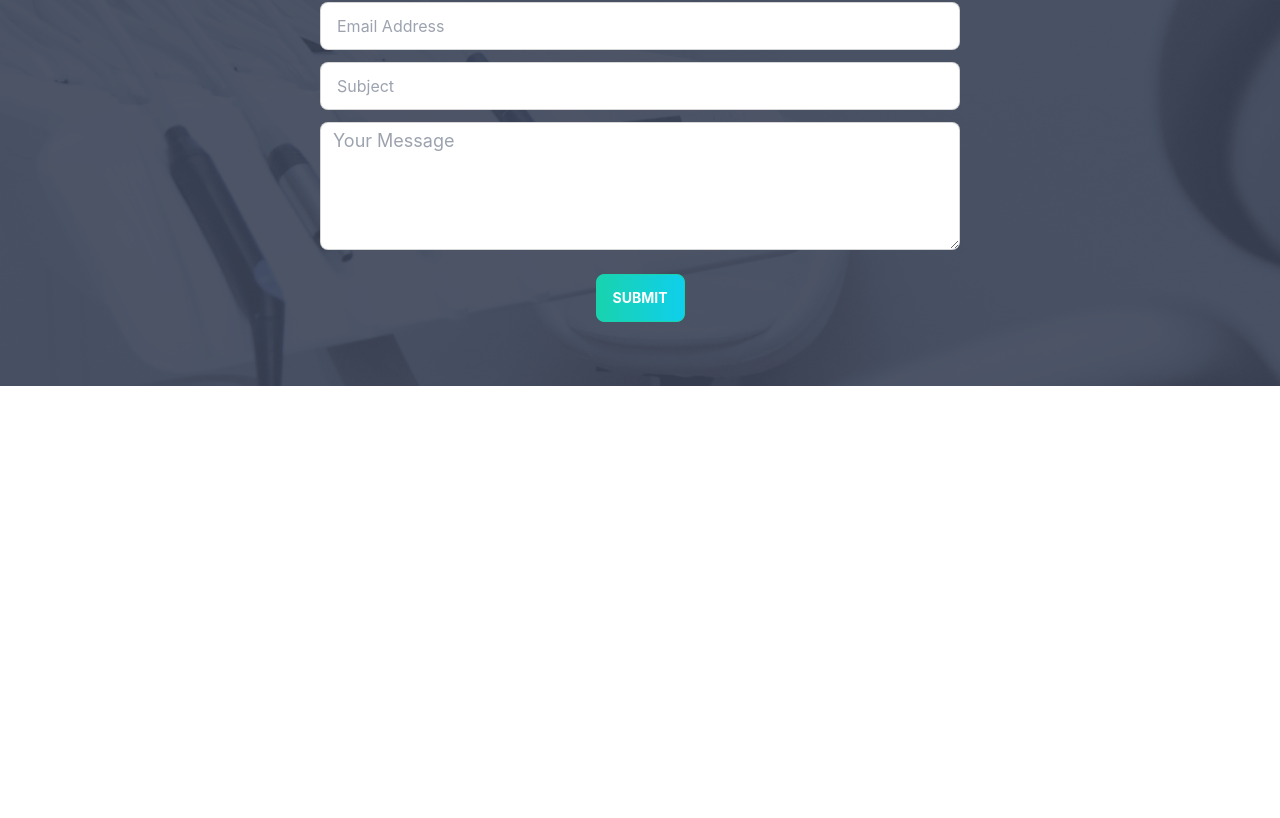
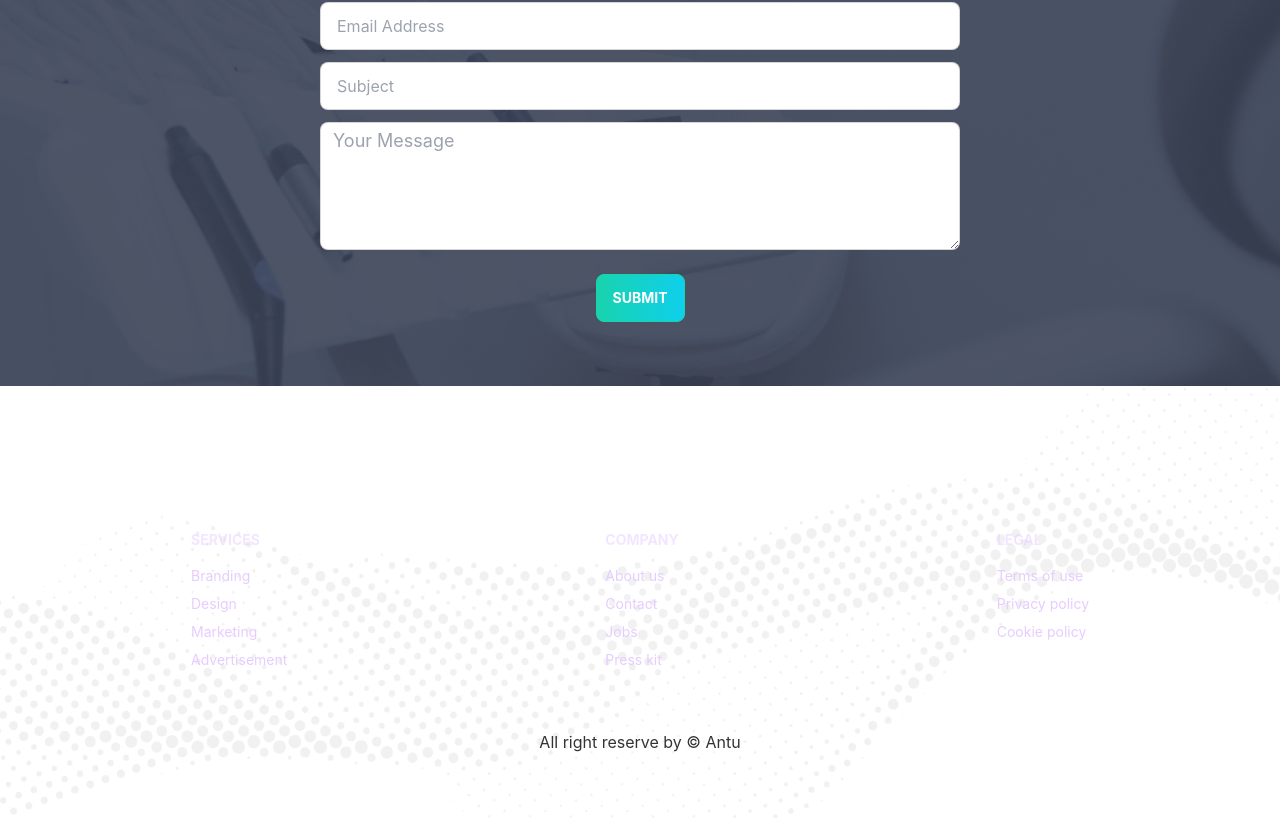
Before and after one commit to Sajalhowlader/doctor-portal-daisyUI, a React (Create React App) app: page / in a window 1280 px wide. Shown: the part 3888-4706 px from the top of the page. Before the commit the page ends 4274 px from the top, so only its background shows below. Built offline with nearby package versions, Linux system fonts and the light colour scheme.

Commit message:
add footer

```diff
--- a/src/App.js
+++ b/src/App.js
@@ -2,6 +2,7 @@
 import './App.css';
 
 import Home from './Pages/Home/Home/Home';
+import Footer from './Pages/Shared/Footer/Footer';
 import Header from './Pages/Shared/Header/Header';
 
 function App() {
@@ -13,8 +14,8 @@
           <Route path='/' element={<Home />} />
           <Route path='home' element={<Home />} />
         </Routes>
+        <Footer />
       </div>
-
     </div>
   );
 }
--- /dev/null
+++ b/src/Pages/Shared/Footer/Footer.js
@@ -0,0 +1,38 @@
+import React from 'react';
+import { Link } from 'react-router-dom';
+import footerImg from '../../../assets/images/footer.png'
+const Footer = () => {
+    return (
+        <div style={{
+            background: `url(${footerImg})`,
+            backgroundSize: 'cover',
+            backgroundPosition: 'center'
+        }} className='py-16'>
+            <footer class="footer p-10 text-neutral-content mt-10 text-black justify-around">
+                <div>
+                    <span class="footer-title">Services</span>
+                    <Link to='/home' class="link link-hover">Branding</Link>
+                    <Link to='/home' class="link link-hover">Design</Link>
+                    <Link to='/home' class="link link-hover">Marketing</Link>
+                    <Link to='/home' class="link link-hover">Advertisement</Link>
+                </div>
+                <div>
+                    <span class="footer-title">Company</span>
+                    <Link to='/home' class="link link-hover">About us</Link>
+                    <Link to='/home' class="link link-hover">Contact</Link>
+                    <Link to='/home' class="link link-hover">Jobs</Link>
+                    <Link to='/home' class="link link-hover">Press kit</Link>
+                </div>
+                <div>
+                    <span class="footer-title">Legal</span>
+                    <Link to='/home' class="link link-hover">Terms of use</Link>
+                    <Link to='/home' class="link link-hover">Privacy policy</Link>
+                    <Link to='/home' class="link link-hover">Cookie policy</Link>
+                </div>
+            </footer>
+            <p className='text-center mt-5'>All right reserve by &copy; Antu</p>
+        </div>
+    );
+};
+
+export default Footer;
```
